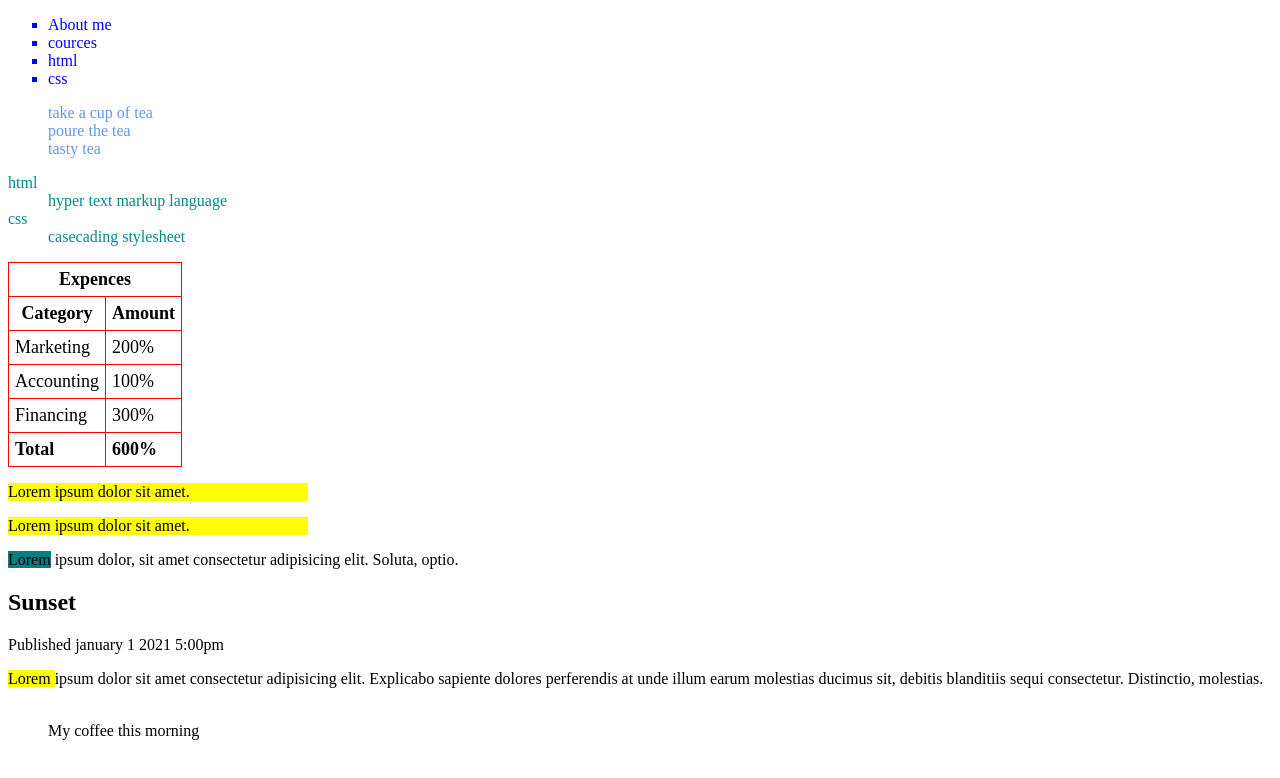
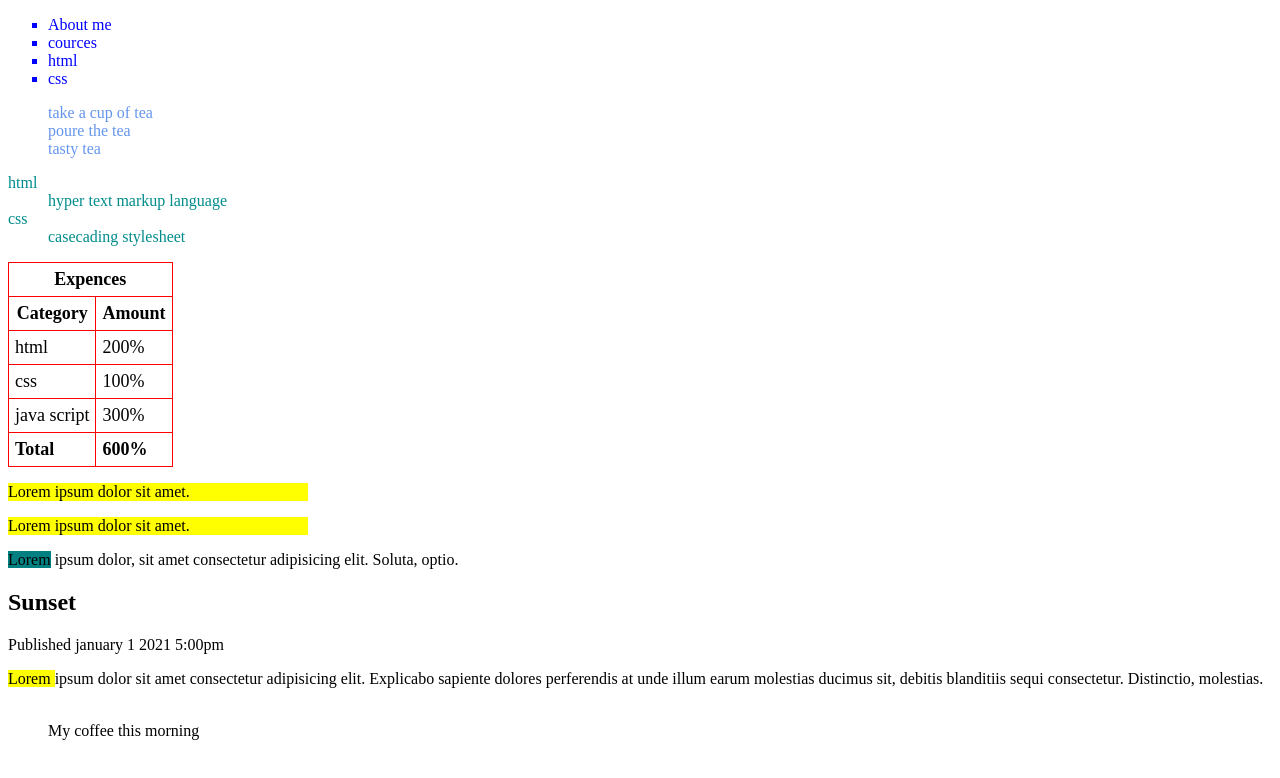
Before and after one commit to tayyabamumtaz/Html-basics, a plain HTML site: page index.html in a window 1280 px wide. Drawn offline with Linux system fonts and the light colour scheme.

Commit message:
changings

```diff
--- a/index.html
+++ b/index.html
@@ -71,15 +71,15 @@
     </thead>
     <tbody>
         <tr>
-            <td>Marketing</td>
+            <td>html</td>
             <td>200%</td>
         </tr>
         <tr>
-            <td>Accounting</td>
+            <td>css</td>
             <td>100%</td>
         </tr>
         <tr>
-            <td>Financing</td>
+            <td>java script</td>
             <td>300%</td>
         </tr>
         </tbody>
```
